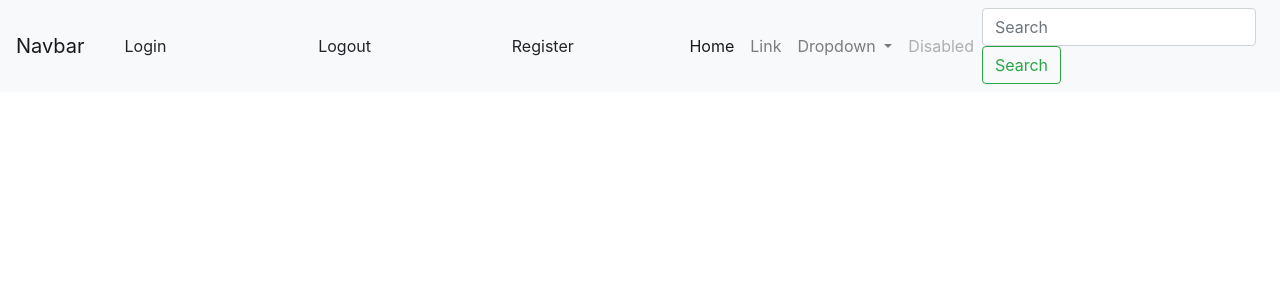
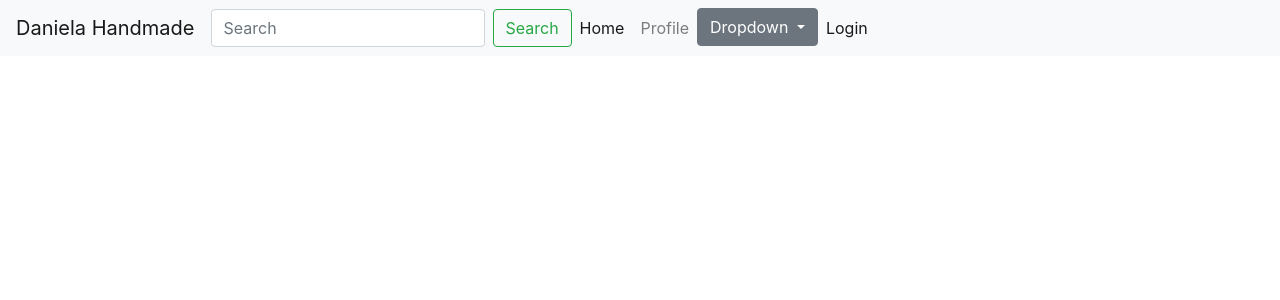
Before and after one commit to Bogdan-Branzaniuc/Daniela-Handmade-Shop, a Django app: template templates/base.html in a window 1280 px wide. Shown: the top 300 px of the page. Run offline with Django 3.2, Linux system fonts and the light colour scheme; the template is opened without the code that fills it, so the values that code supplies are empty; some libraries are stand-ins or nearby versions.

Commit message:
re-aranged and customized the bootstrap navbar

```diff
--- a/daniela_handmade/urls.py
+++ b/daniela_handmade/urls.py
@@ -21,5 +21,6 @@ urlpatterns = [
     path('admin/', admin.site.urls),
     path('accounts/', include('allauth.urls')),
     path('', include('home.urls')),
+    path('profile/', include('profiles.urls')),
     path('unicorn/', include('django_unicorn.urls')),
 ]
--- a/static/css/base.css
+++ b/static/css/base.css
@@ -0,0 +1,6 @@
+body nav .navbar .collapse,
+body nav .navbar .navbar-collapse {
+    display: flex;
+    flex-direction: row;
+    justify-content: space-between;
+}
--- a/templates/base.html
+++ b/templates/base.html
@@ -15,7 +15,7 @@
     {% endblock %}
 
     {% block corecss %}
-    <link rel="stylesheet" href="https://stackpath.bootstrapcdn.com/bootstrap/4.4.1/css/bootstrap.min.css"
+    <link rel="stylesheet" href="https://cdn.jsdelivr.net/npm/bootstrap@4.4.1/dist/css/bootstrap.min.css"
         integrity="sha384-Vkoo8x4CGsO3+Hhxv8T/Q5PaXtkKtu6ug5TOeNV6gBiFeWPGFN9MuhOf23Q9Ifjh" crossorigin="anonymous">
     <link rel="stylesheet" href="https://fonts.googleapis.com/css?family=Lato&display=swap">
     <link rel="stylesheet" href="{% static 'css/base.css' %}">
@@ -25,6 +25,16 @@
     {% endblock %}
 
     {% block corejs %}
+    <script src="https://code.jquery.com/jquery-3.4.1.slim.min.js"
+        integrity="sha384-J6qa4849blE2+poT4WnyKhv5vZF5SrPo0iEjwBvKU7imGFAV0wwj1yYfoRSJoZ+n"
+        crossorigin="anonymous"></script>
+    <script src="https://cdn.jsdelivr.net/npm/popper.js@1.16.0/dist/umd/popper.min.js"
+        integrity="sha384-Q6E9RHvbIyZFJoft+2mJbHaEWldlvI9IOYy5n3zV9zzTtmI3UksdQRVvoxMfooAo"
+        crossorigin="anonymous"></script>
+    <script src="https://cdn.jsdelivr.net/npm/bootstrap@4.4.1/dist/js/bootstrap.min.js"
+        integrity="sha384-wfSDF2E50Y2D1uUdj0O3uMBJnjuUD4Ih7YwaYd1iqfktj0Uod8GCExl3Og8ifwB6"
+        crossorigin="anonymous"></script>
+
     {% endblock %}
 
     {% block extra_js %}
@@ -34,42 +44,49 @@
 
 <body>
     <nav class="navbar navbar-expand-lg navbar-light bg-light">
-        <a class="navbar-brand" href="#">Navbar</a>
+        <a class="navbar-brand" href="{% url 'home' %}">Daniela Handmade</a>
         <button class="navbar-toggler" type="button" data-toggle="collapse" data-target="#navbarSupportedContent"
             aria-controls="navbarSupportedContent" aria-expanded="false" aria-label="Toggle navigation">
             <span class="navbar-toggler-icon"></span>
         </button>
-        <a href="{% url 'account_login' %}" class="dropdown-item">Login</a>
-        <a href="{% url 'account_logout' %}" class="dropdown-item">Logout</a>
-        <a href="{% url 'account_signup' %}" class="dropdown-item">Register</a>
+        <form class="form-inline my-2 my-lg-0">
+            <input class="form-control mr-sm-2" type="search" placeholder="Search" aria-label="Search">
+            <button class="btn btn-outline-success my-2 my-sm-0" type="submit">Search</button>
+        </form>
+
         <div class="collapse navbar-collapse" id="navbarSupportedContent">
             <ul class="navbar-nav mr-auto">
                 <li class="nav-item active">
-                    <a class="nav-link" href="#">Home <span class="sr-only">(current)</span></a>
+                    <a class="nav-link" href="{% url 'home' %}">Home <span class="sr-only">(current)</span></a>
                 </li>
                 <li class="nav-item">
-                    <a class="nav-link" href="#">Link</a>
+                    <a class="nav-link" href="{% url 'profiles' %}">Profile</a>
                 </li>
-                <li class="nav-item dropdown">
-                    <a class="nav-link dropdown-toggle" href="#" id="navbarDropdown" role="button"
+
+                <div class="dropdown">
+                    <button class="btn btn-secondary dropdown-toggle" type="button" id="dropdownMenu2"
                         data-toggle="dropdown" aria-haspopup="true" aria-expanded="false">
                         Dropdown
-                    </a>
-                    <div class="dropdown-menu" aria-labelledby="navbarDropdown">
-                        <a class="dropdown-item" href="#">Action</a>
-                        <a class="dropdown-item" href="#">Another action</a>
-                        <div class="dropdown-divider"></div>
-                        <a class="dropdown-item" href="#">Something else here</a>
+                    </button>
+                    <div class="dropdown-menu" aria-labelledby="dropdownMenu2">
+                        <button class="dropdown-item" type="button">Action</button>
+                        <button class="dropdown-item" type="button">Another action</button>
+                        <button class="dropdown-item" type="button">Something else here</button>
                     </div>
+                </div>
+                {% if user.is_authenticated %}
+                <li class="nav-item active">
+                    <a class="nav-link" href="{% url 'account_logout' %}">Logout <span class="
+                                        sr-only">(current)</span></a>
                 </li>
-                <li class="nav-item">
-                    <a class="nav-link disabled" href="#">Disabled</a>
+                {% else %}
+                <li class="nav-item active">
+                    <a class="nav-link" href="{% url 'account_login' %}">Login <span
+                            class="sr-only">(current)</span></a>
                 </li>
+                {% endif %}
             </ul>
-            <form class="form-inline my-2 my-lg-0">
-                <input class="form-control mr-sm-2" type="search" placeholder="Search" aria-label="Search">
-                <button class="btn btn-outline-success my-2 my-sm-0" type="submit">Search</button>
-            </form>
+
         </div>
     </nav>
     {% block content %}
```
Also changed, not shown: db.sqlite3.
